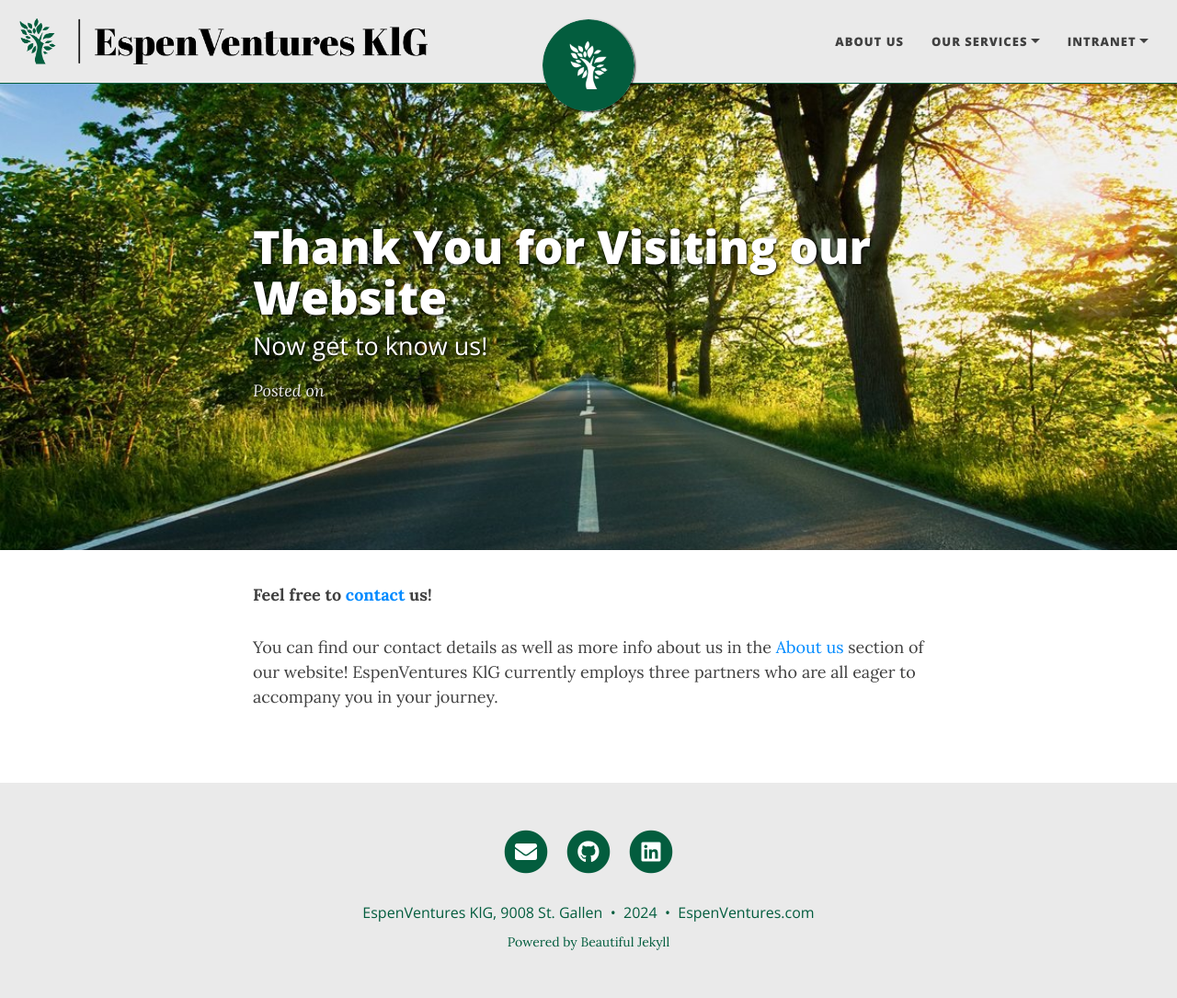
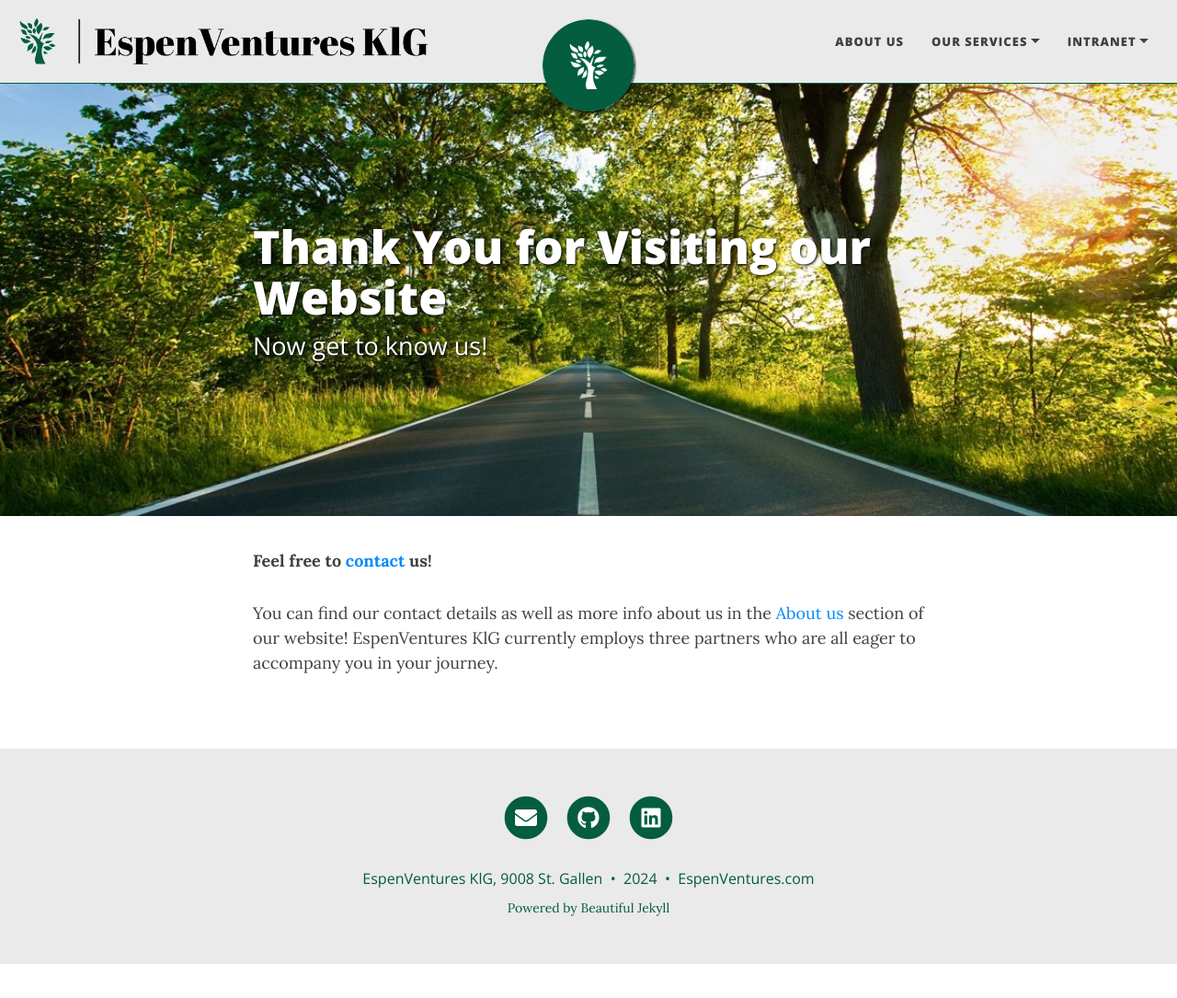
Before and after one commit to Erd4/Erd4.github.io, a Jekyll site: the page built from docs/index.markdown, in a window 1280 px wide and 1085 px high. Shown: the whole window at 92% size. Built offline with Jekyll 4.4.1, drawn with Linux system fonts in a browser that asks for light colours; nearby versions of some CDN libraries; the list of posts is cut into pages by our own code.

Commit message:
changed header of post to not show posted on

```diff
--- a/docs/_includes/header.html
+++ b/docs/_includes/header.html
@@ -38,7 +38,6 @@
           {% endif %}
 
           {% if include.type == "post" %}
-            <span class="post-meta">Posted on {{ page.date | date: date_format }}</span>
             {% if page.last-updated %}
               <span class="post-meta">
                 <span class="d-none d-md-inline middot">&middot;</span>
```
